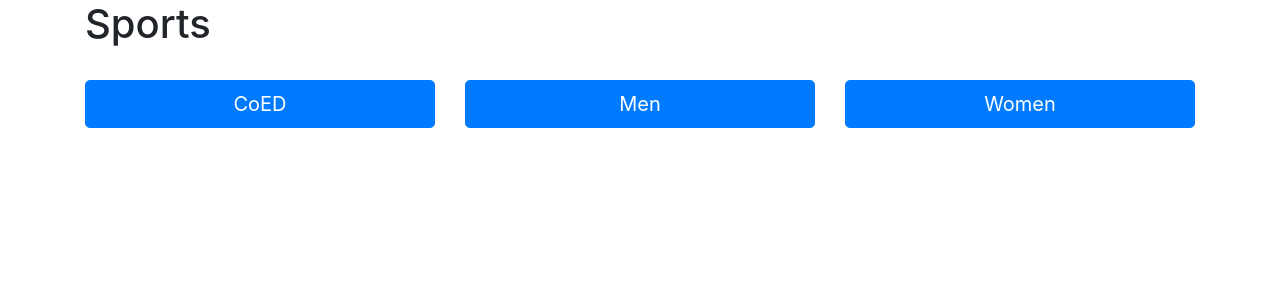
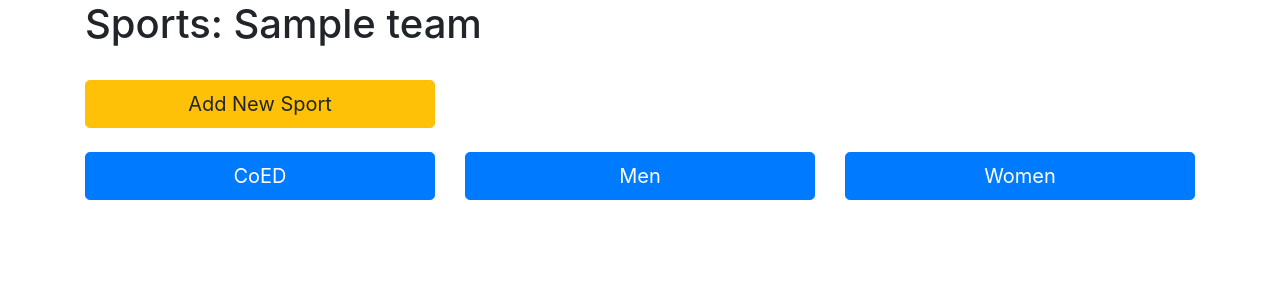
Before and after one commit to cromer12/Example-Projects, a PHP site: page /sport_list.php?id=1 in a window 1280 px wide. Shown: the part 56-356 px from the top of the page. Run offline with PHP 8.4, Linux system fonts and the light colour scheme; a user stored in the database is signed in; tables that the repository leaves empty or names only in its code hold one stand-in row (values such as "Sample post"); some libraries are stand-ins or nearby versions.

Commit message:
Added Sports Functions

```diff
--- a/php/sports-in-progress/css/heroic-features.css
+++ b/php/sports-in-progress/css/heroic-features.css
@@ -14,6 +14,22 @@ body {
   }
 }
 
+.displayMe{
+  display: block !important;
+}
+
 .card {
   height: 100%;
 }
+
+.colist{
+  display: none;
+}
+
+.menlist{
+  display: none;
+}
+
+.womenlist{
+  display: none;
+}
--- a/php/sports-in-progress/resources/functions.php
+++ b/php/sports-in-progress/resources/functions.php
@@ -110,7 +110,8 @@ if ( $result->num_rows == 0 ){ // User doesn't exist
 			$_SESSION['username'] = $user['username'];
 			// This is how we'll know the user is logged in
 			$_SESSION['logged_in'] = true;
-			$_SESSION['permission'] = $user[userpermission];
+			$_SESSION['permission'] = $user['userpermission'];
+			$_SESSION['teamid'] = $user['userteamid'];
 			redirect("dashboard.php");
 		}
 		else {
@@ -130,6 +131,7 @@ function login_check_admin(){
 	if(!$_SESSION['logged_in'] && $_SESSION['permission'] == 2){
 		redirect('index.php');
 	}
+	return true;
 }
 
 //BACKEND FUNCTIONS START HERE
@@ -180,10 +182,8 @@ function get_admin(){
 				<a class="btn btn-warning btn-large btn-block mb-2" href="add_team.php">Create Team</a>
 			</div>
 			<div class="col-md-6">
-				<a class="btn btn-success btn-large btn-block" href="team_select.php">Sports List</a>
-				<a class="btn btn-success btn-large btn-block mb-2" href="team_select.php">Create Sport</a>
-				<a class="btn btn-success btn-large btn-block" href="game_list.php">Game List</a>
-				<a class="btn btn-success btn-large btn-block mb-2" href="add_game.php">Create Game</a>
+				<a class="btn btn-success btn-large btn-block" href="team_select.php">Sports List & Create Sport</a>
+				<a class="btn btn-success btn-large btn-block" href="game_list.php">Game List & Create Game</a>
 			</div>
 		</div>
 	</div>
@@ -205,10 +205,8 @@ function get_coach(){
 		<hr>
 		<div class="row">
 			<div class="col-md-12">
-				<a class="btn btn-success btn-large btn-block" href="sport_list.php">Sports List</a>
-				<a class="btn btn-success btn-large btn-block mb-2" href="add_sport.php">Create Sport</a>
-				<a class="btn btn-success btn-large btn-block" href="game_list.php">Game List</a>
-				<a class="btn btn-success btn-large btn-block mb-2" href="add_game.php">Create Game</a>
+			<a class="btn btn-success btn-large btn-block" href="team_select.php">Sports List & Create Sport</a>
+			<a class="btn btn-success btn-large btn-block" href="game_list.php">Game List & Create Game</a>
 			</div>
 		</div>
 	</div>
@@ -327,7 +325,7 @@ function get_team_select(){
 	  	</div>
 		<div class="col-lg-4">
 			<br><br>
-			<a class="btn btn-primary btn-block float-right" href="add_sport.php?id={$row['teamid']}">Select Team</a>
+			<a class="btn btn-primary btn-block float-right" href="sport_list.php?id={$row['teamid']}">Select Team</a>
 		</div>
 	  </div>
 
@@ -339,29 +337,23 @@ echo $team;
 	}
 }
 
-function get_sports_co(){
-	$query = query("SELECT * FROM sport");
+function get_sports_co($id){
+	$query = query("SELECT * FROM sportsco WHERE teamid = '$id'");
 	confirm($query);
+	$team = NULL;
 
 	while($row = fetch_array($query)) {
 	$team = <<< DELIMETER
 
 	<hr>
 	  <div class="row text-center">
-	  	<div class="col-lg-4">
-			<h2>{$row['teamname']}</h2>
-			<a class="btn btn-primary btn-block float-right" href="team_update.php?id={$row['teamid']}">Update Team</a>
+	  	<div class="col-lg-6">
+			<h2>CoEd</h2>
+			<a class="btn btn-primary btn-block float-right" href="team_update.php?id={$row['teamid']}">Update Sport</a>
 		</div>
-		<div class="col-lg-4">
-			<a href="team.php">
-				<div class="card">
-					<img class="card-img-top my-auto img-fluid" src="{$row['teamimg']}" alt="Team Image">
-				</div>
-			</a>
-	  	</div>
-		<div class="col-lg-4">
-			<br><br>
-			<a class="btn btn-danger btn-block float-right" href="team_list.php?id={$row['teamid']}">Delete Team</a>
+		<div class="col-lg-6">
+			<h2>{$row['sportname']}</h2>
+			<a class="btn btn-danger btn-block float-right" href="team_list.php?id={$row['sportid']}">Delete Sport</a>
 		</div>
 	  </div>
 
@@ -371,31 +363,60 @@ function get_sports_co(){
 DELIMETER;
 echo $team;
 	}
+	if($team == NULL){
+		echo "<div class=\"text-center\"><h2>No Sports Listed</h2></div>";
+	}
 }
 
-function get_sports_women(){
-	$query = query("SELECT * FROM sport");
+function get_sports_women($id){
+	$query = query("SELECT * FROM sportswomen WHERE teamid = '$id'");
 	confirm($query);
+	$team = NULL;
 
 	while($row = fetch_array($query)) {
 	$team = <<< DELIMETER
 
 	<hr>
 	  <div class="row text-center">
-	  	<div class="col-lg-4">
-			<h2>{$row['teamname']}</h2>
-			<a class="btn btn-primary btn-block float-right" href="team_update.php?id={$row['teamid']}">Update Team</a>
+	  	<div class="col-lg-6">
+			<h2>Women: </h2>
+			<a class="btn btn-primary btn-block float-right" href="team_update.php?id={$row['teamid']}">Update Sport</a>
 		</div>
-		<div class="col-lg-4">
-			<a href="team.php">
-				<div class="card">
-					<img class="card-img-top my-auto img-fluid" src="{$row['teamimg']}" alt="Team Image">
-				</div>
-			</a>
-	  	</div>
-		<div class="col-lg-4">
-			<br><br>
-			<a class="btn btn-danger btn-block float-right" href="team_list.php?id={$row['teamid']}">Delete Team</a>
+		<div class="col-lg-6">
+			<h2>{$row['sportname']}</h2>
+			<a class="btn btn-danger btn-block float-right" href="team_list.php?id={$row['sportid']}">Delete Sport</a>
+		</div>
+	  </div>
+
+	<hr>
+
+DELIMETER;
+echo $team;
+	}
+	if($team == NULL){
+		echo "<div class=\"text-center\"><h2>No Sports Listed</h2></div>";
+	}
+
+}
+
+
+function get_sports_men($id){
+	$query = query("SELECT * FROM sportsmen WHERE teamid = '$id'");
+	confirm($query);
+	$team = NULL;
+
+	while($row = fetch_array($query)) {
+	$team = <<< DELIMETER
+
+	<hr>
+	  <div class="row text-center">
+	  	<div class="col-lg-6">
+			<h2>Men: </h2>
+			<a class="btn btn-primary btn-block float-right" href="team_update.php?id={$row['teamid']}">Update Sport</a>
+		</div>
+		<div class="col-lg-6">
+			<h2>{$row['sportname']}</h2>
+			<a class="btn btn-danger btn-block float-right" href="team_list.php?id={$row['sportid']}">Delete Sport</a>
 		</div>
 	  </div>
 
@@ -405,40 +426,9 @@ function get_sports_women(){
 DELIMETER;
 echo $team;
 	}
-}
+	if($team == NULL){
+		echo "<div class=\"text-center\"><h2>No Sports Listed</h2></div>";
+	}
 
-
-function get_sports_men(){
-	$query = query("SELECT * FROM sport");
-	confirm($query);
-
-	while($row = fetch_array($query)) {
-	$team = <<< DELIMETER
-
-	<hr>
-	  <div class="row text-center">
-	  	<div class="col-lg-4">
-			<h2>{$row['teamname']}</h2>
-			<a class="btn btn-primary btn-block float-right" href="team_update.php?id={$row['teamid']}">Update Team</a>
-		</div>
-		<div class="col-lg-4">
-			<a href="team.php">
-				<div class="card">
-					<img class="card-img-top my-auto img-fluid" src="{$row['teamimg']}" alt="Team Image">
-				</div>
-			</a>
-	  	</div>
-		<div class="col-lg-4">
-			<br><br>
-			<a class="btn btn-danger btn-block float-right" href="team_list.php?id={$row['teamid']}">Delete Team</a>
-		</div>
-	  </div>
-
-	<hr>
-
-
-DELIMETER;
-echo $team;
-	}
 }
 ?>
--- /dev/null
+++ b/php/sports-in-progress/resources/templates/back/sport_check.php
@@ -0,0 +1,15 @@
+<?php
+    if(login_check_admin()){
+        if(isset($_GET['id'])){
+            $_SESSION['sportid'] = $_GET['id'];
+        }
+        $id = $_SESSION['sportid'];
+        $query = query("SELECT * FROM team WHERE teamid='$id'");
+        confirm($query);
+        $row = fetch_array($query);
+    }else{
+        $id = $_SESSION['teamid'];
+        $query = query("SELECT * FROM team WHERE teamid='$id'");
+        confirm($query);
+    }
+?>
--- a/php/sports-in-progress/sport_list.php
+++ b/php/sports-in-progress/sport_list.php
@@ -1,16 +1,26 @@
 <!DOCTYPE html>
 <html lang="en">
 <?php require_once("./resources/config.php"); ?>
-<?php login_check_admin(); ?>
+<?php login_check(); ?>
 <?php include(TEMPLATE_FRONT . DS . "header.php"); ?>
-
+<?php include(TEMPLATE_BACK . DS . "sport_check.php") ?>
+<?php
+	$id = $_SESSION['teamid'];
+	if (isset($_GET['id'])){
+		login_check_admin();
+		$id = $_GET['id'];
+	}
+	if($id == 0){
+		header('location:team_select.php');
+	}
+?>
 
 <body>
 	<?php include(TEMPLATE_FRONT . DS . "topnav.php"); ?>
 	<div class="container">
 		<div class="row">
 			<div class="col-lg-12">
-				<h1>Sports</h1>
+				<h1>Sports: <?php echo $row['teamname']?></h1>
 				<br>
 			</div>
 		</div>
@@ -18,37 +28,56 @@
 	<div class="container">
 		<div class="row">
 			<div class="col-lg-4">
-				<button class="btn btn-primary btn-lg btn-block">CoED</button>
+				<a class="btn btn-warning btn-lg btn-block" href="add_sport.php?id=<?php echo $id ?>">Add New Sport</a>
+				<br>
+			</div>
+		</div>
+	</div>
+	<div class="container">
+		<div class="row">
+			<div class="col-lg-4">
+				<button class="btn btn-primary btn-lg btn-block co">CoED</button>
+				<div class="colist">
+					<?php get_sports_co($id) ?>
+				</div>
+				<br>
+
+			</div>
+			<div class="col-lg-4">
+				<button class="btn btn-primary btn-lg btn-block men">Men</button>
+				<div class="menlist">
+					<?php get_sports_men($id) ?>
+				</div>
 				<br>
 			</div>
 			<div class="col-lg-4">
-				<button class="btn btn-primary btn-lg btn-block">Men</button>
+				<button class="btn btn-primary btn-lg btn-block women">Women</button>
+				<div class="womenlist">
+					<?php get_sports_women($id) ?>
+				</div>
 				<br>
-			</div>
-			<div class="col-lg-4">
-				<button class="btn btn-primary btn-lg btn-block">Women</button>
-				<br>
-			</div>
-		</div>
-		<div class="row">
-			<div class="col-lg-12">
-				<?php
-					/*if (isset($_GET['id'])){
-						$id = $_GET['id'];
-						$query = query("SELECT * FROM team WHERE teamid=$id");
-						confrim($query);
-						$row = fetch_array($query);
-						unlink($row['teamimg']);
-						$query = query("DELETE FROM team where teamid=$id");
-						confirm($query);
-					}*/
-
-				?>
 			</div>
 		</div>
 	<?php include(TEMPLATE_FRONT . DS . "footer.php"); ?>
 	<script>
+		setUpEventListeners = function(){
+			var co = document.querySelector('.co');
+			var men = document.querySelector('.men');
+			var women = document.querySelector('.women');
 
+
+			co.addEventListener('click', function(){
+				document.querySelector('.colist').classList.toggle('displayMe');
+			});
+        	men.addEventListener('click', function(){
+				document.querySelector('.menlist').classList.toggle('displayMe');
+			});
+        	women.addEventListener('click', function(){
+				document.querySelector('.womenlist').classList.toggle('displayMe');
+			});
+		}
+
+		setUpEventListeners();
 	</script>
 </body>
 </html>
```
Also changed, not shown: php/sports-in-progress/add_sport.php (added, +61 -0 lines).
